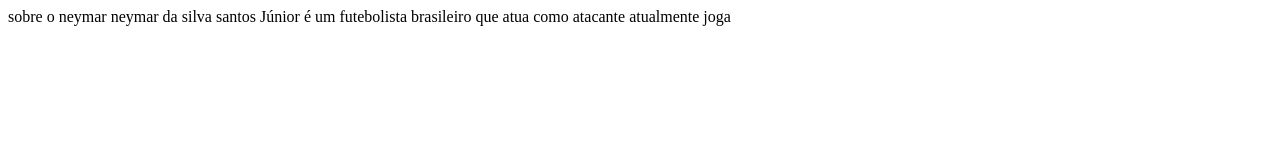
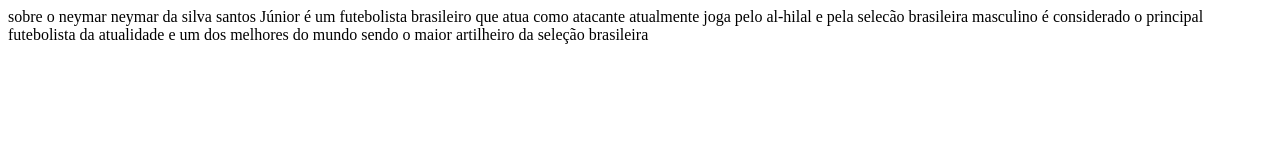
Before and after one commit to barrosfc/Muri-html, a plain HTML site: page index.html in a window 1280 px wide. Drawn offline with Linux system fonts and the light colour scheme.

Commit message:
index.html

```diff
--- a/index.html
+++ b/index.html
@@ -7,8 +7,13 @@
 </head>
 <body>
     sobre o neymar
+
    neymar da silva santos Júnior é um futebolista brasileiro que atua como atacante atualmente
-joga
+
+joga pelo al-hilal e pela selecão brasileira masculino é considerado o principal futebolista
+
+da atualidade e um dos melhores do mundo sendo o maior artilheiro da seleção brasileira
+
 
 </body>
 </html>
```
